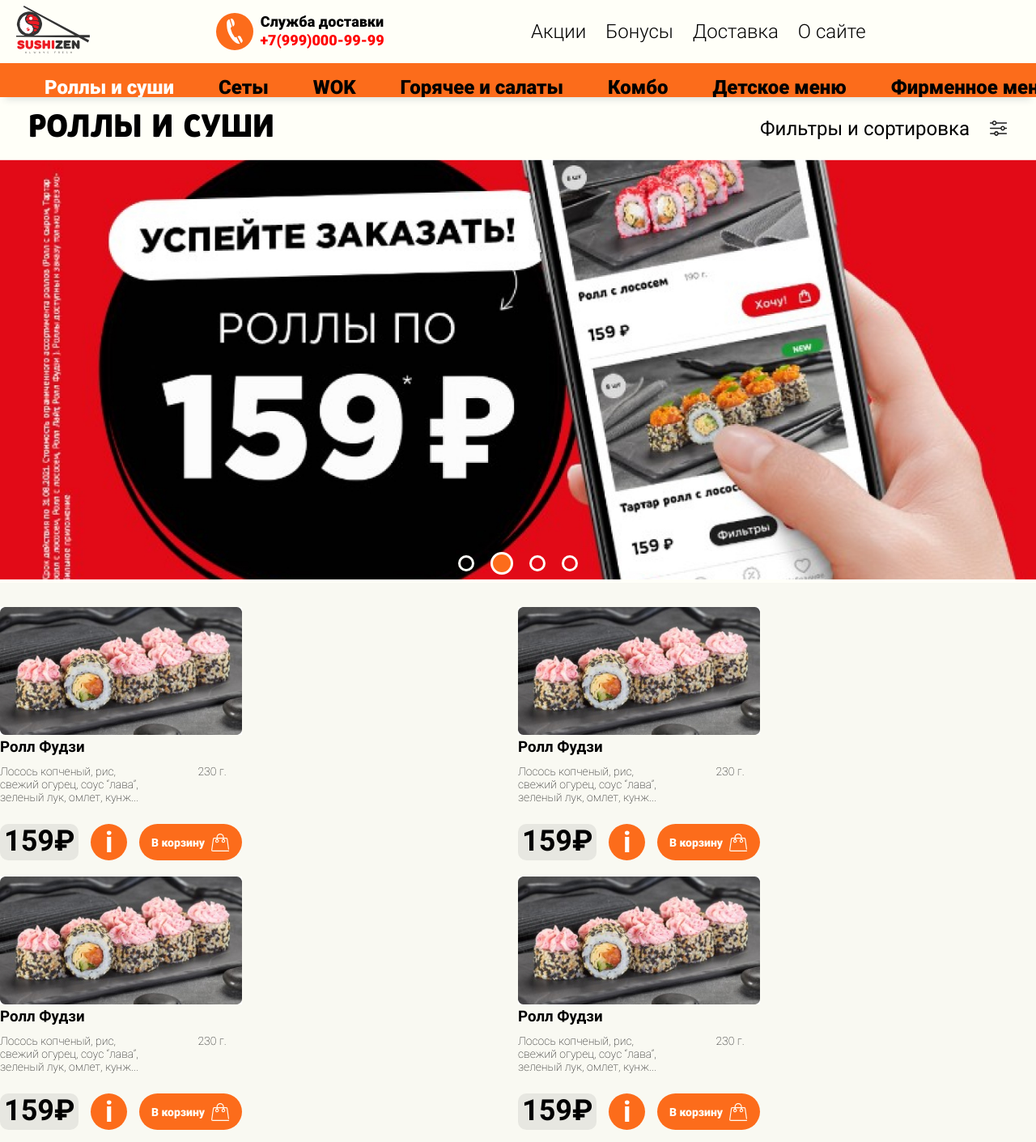
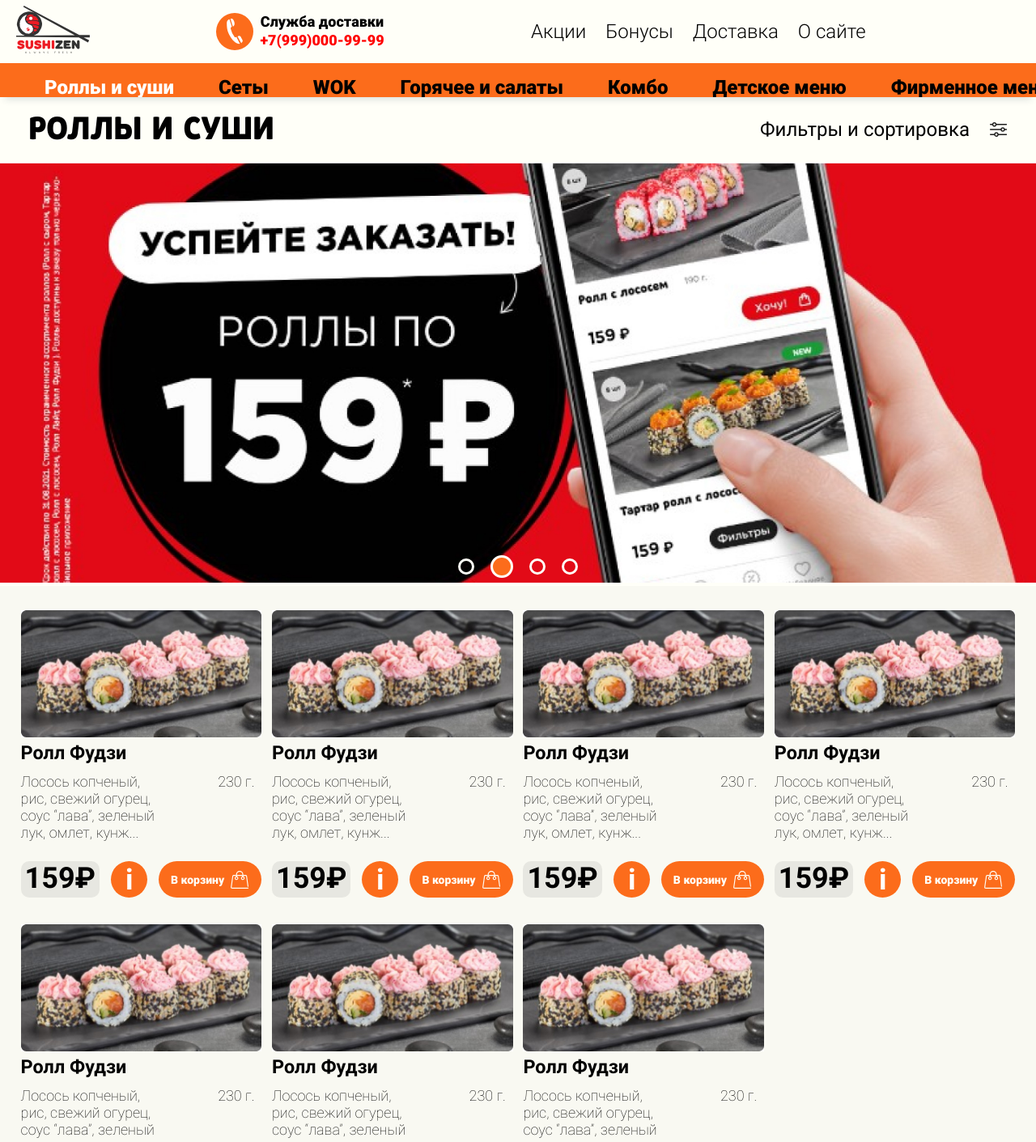
Before and after one commit to vv-tomilin/react_sushi, a React (Create React App) app: page / in a window 1280 px wide. Shown: the top 1411 px of the page at 81% size. Built offline with nearby package versions, Linux system fonts and the light colour scheme.

Commit message:
Commit 17 (прописал базовые стили для списка продуктов под десктопную версию)

```diff
--- a/src/components/ProductBlocks/ProductBlock.jsx
+++ b/src/components/ProductBlocks/ProductBlock.jsx
@@ -13,8 +13,8 @@ function ProductBlock() {
         <h3>Ролл Фудзи</h3>
         <div className='product-block__short-description'>
           <p>
-              Лосось копченый, рис,<br/>
-              свежий огурец, соус “лава”,<br/>
+              Лосось копченый, рис,
+              свежий огурец, соус “лава”,
               зеленый лук, омлет, кунж...
           </p>
           <span>230 г.</span>
--- a/src/scss/components_styles/_product-block.scss
+++ b/src/scss/components_styles/_product-block.scss
@@ -2,7 +2,11 @@
 
 .product-block {
 
-    width: max-content;
+    width: 100%;
+
+    @media (min-width: $desktop-width) {
+        font-size: 20px;
+    }
 
     @media (max-width: $tablet-width) {
 
@@ -10,6 +14,20 @@
 
         margin: 0 auto;
 
+        &__img {
+            width: 100%;
+            height: auto;
+        }
+    }
+
+    @media (min-width: $desktop-width-middle) {
+        &__img {
+            width: 100%;
+            height: auto;
+        }
+    }
+
+    @media (min-width: $desktop-width) {
         &__img {
             width: 100%;
             height: auto;
@@ -42,6 +60,8 @@
         }
 
         @media (min-width: $desktop-width) {
+            font-size: 18px;
+
             p {
                 width: 60%;
             }
--- a/src/scss/components_styles/_product-list-block.scss
+++ b/src/scss/components_styles/_product-list-block.scss
@@ -8,19 +8,40 @@
     padding-bottom: 20px;
 
     &__list {
-        @media (min-width: $tablet-width) {
+        @media (max-width: $tablet-width) {
             display: flex;
             flex-wrap: wrap;
         }
 
+        @media (min-width: $desktop-width) {
+            display: grid;
+            grid-template-columns: 1fr 1fr 1fr;
+            grid-gap: 1vw;
+        }
+
+        @media (min-width: $desktop-width-middle) {
+            grid-template-columns: 1fr 1fr 1fr 1fr;
+        }
+
         &-wrapper {
             width: 100%;
+
+            padding-left: 2vw;
+            padding-right: 2vw;
         }
     }
 
     &__item {
-        @media (min-width: $tablet-width) {
+        @media (max-width: $tablet-width) {
             width: 50%;
+        }
+
+        @media (max-width: $mobile-width-only) {
+            width: 100%
+        }
+
+        @media (min-width: $desktop-width) {
+            width: 100%;
         }
     }
 }
--- a/src/scss/components_styles/_selected-category.scss
+++ b/src/scss/components_styles/_selected-category.scss
@@ -4,8 +4,8 @@
 
     height: 100%;
 
-    padding-top: 17px;
-    padding-bottom: 20px;
+    padding-top: 6%;
+    padding-bottom: 6%;
 
     background-color: #e9e9e9;
 
```
Also changed, not shown: 1 other file (tests, documents, lock files or other folders).
